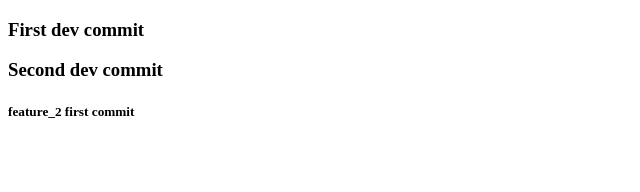
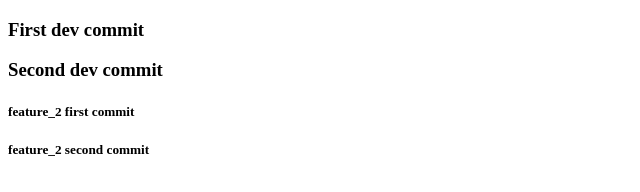
Before and after one commit to PokhodniaA/Frontend-Pro-L11, a plain HTML site: page index.html in a window 1280 px wide. Shown: the whole page, without its empty margins (0-640 px from the left). Drawn offline with Linux system fonts and the light colour scheme.

Commit message:
feature_2 second commit

```diff
--- a/index.html
+++ b/index.html
@@ -9,5 +9,6 @@
     <h3>First dev commit</h3>
     <h3>Second dev commit</h3>
     <h5>feature_2 first commit</h5>
+    <h5>feature_2 second commit</h5>
 </body>
 </html>
```
